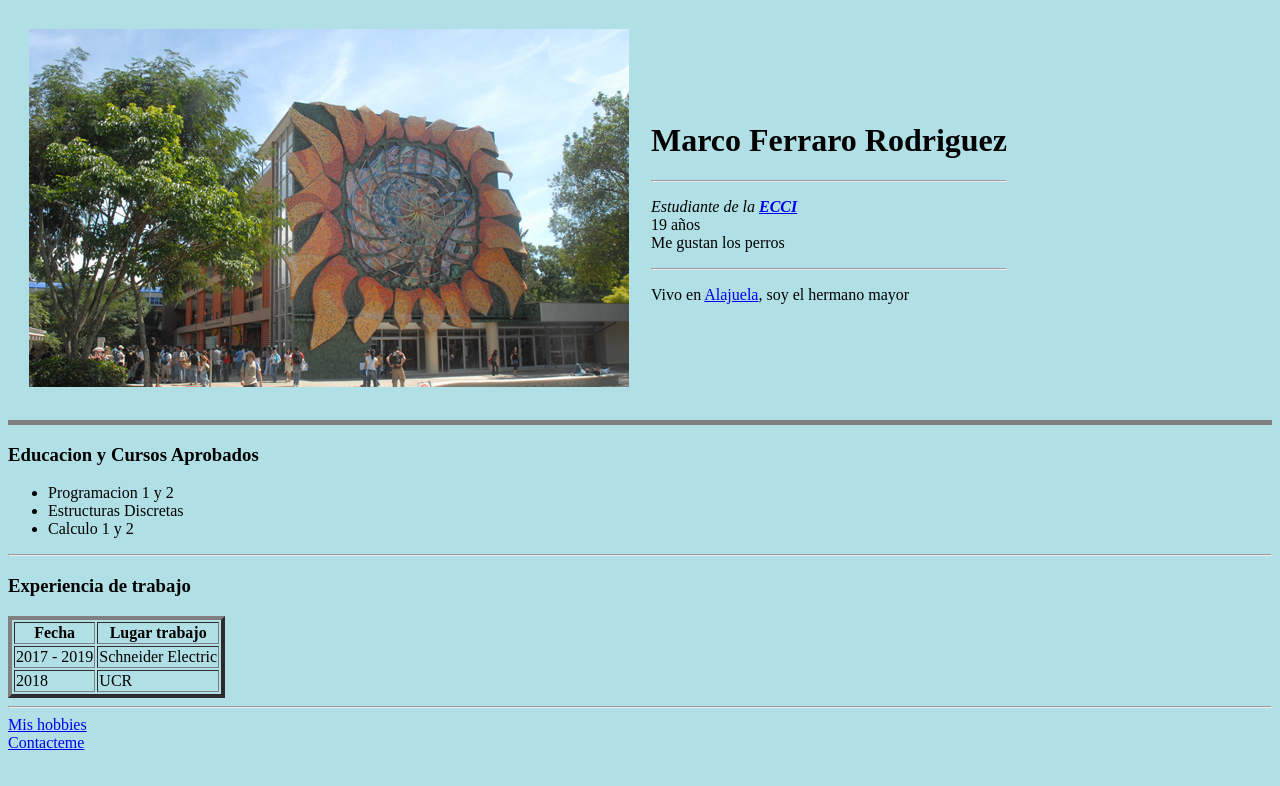
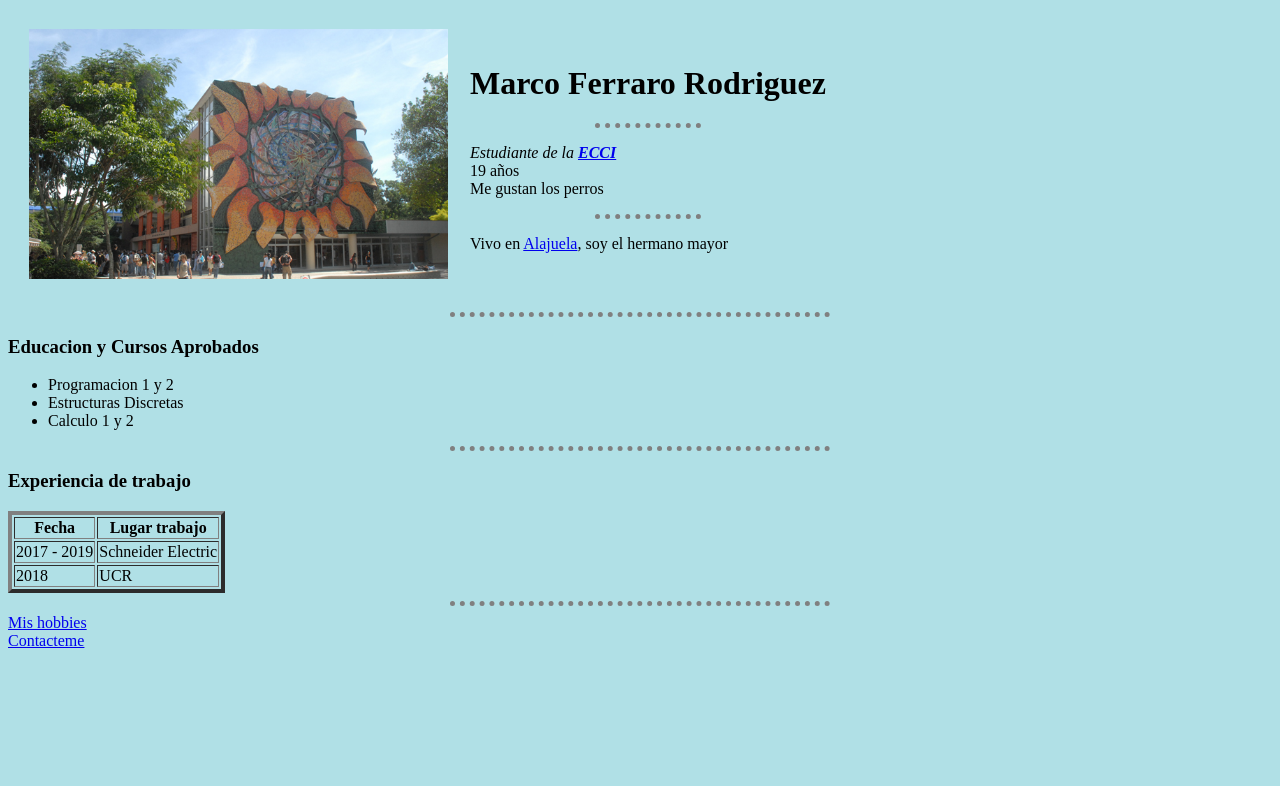
Before and after one commit to mantofer02/WebDesignBootcamp, a plain HTML site: page index.html in a window 1280 px wide. Drawn offline with Linux system fonts and the light colour scheme.

Commit message:
internal css

```diff
--- a/index.html
+++ b/index.html
@@ -10,6 +10,21 @@
             background-color: powderblue;
 
         }
+
+        hr {
+            border-style: none;
+            border-top-style: dotted;
+            border-color: grey;
+            border-width: 5px;
+            height: 0px;
+            width: 30%;
+        }
+
+        img {
+
+            height: 250px;
+        }
+
     </style>
 
 
@@ -42,7 +57,7 @@
         </table>
 
 
-        <hr size="5" ;  noshade>
+        <hr>
         <h3>Educacion y Cursos Aprobados</h3>
             <ul>
                 <li> Programacion 1 y 2</li>
```
